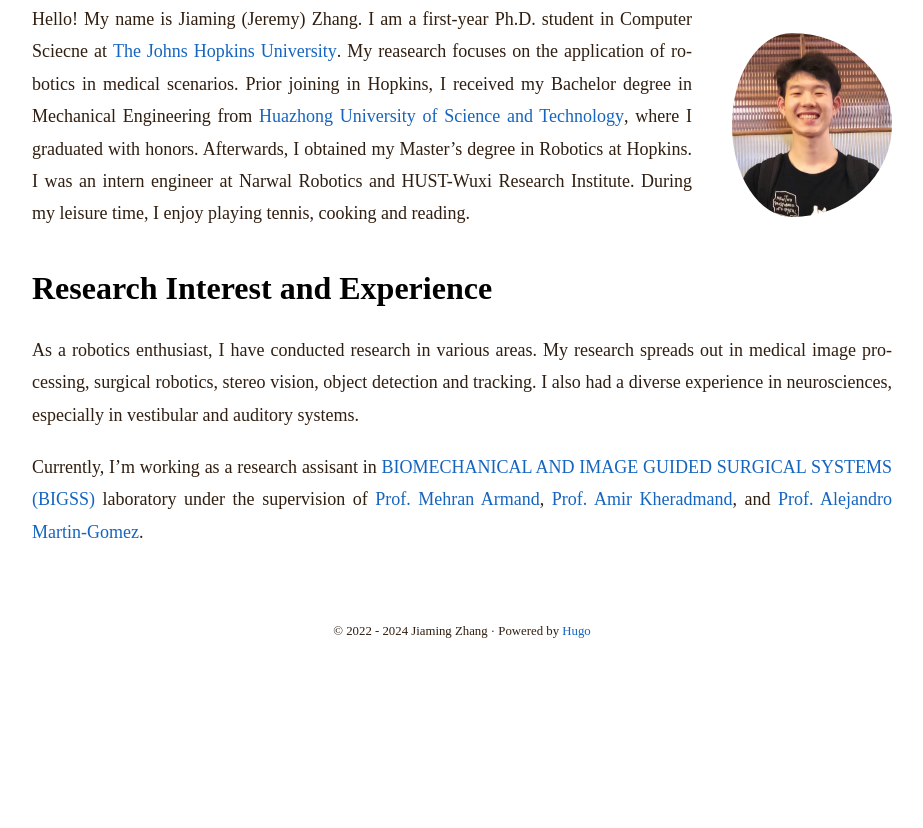
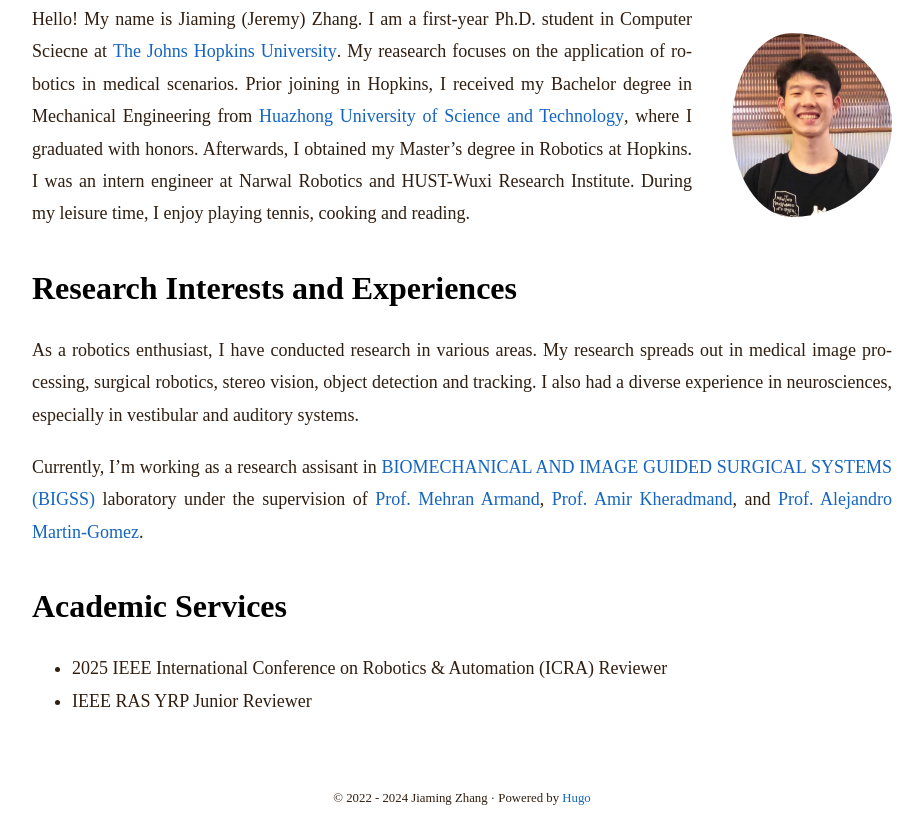
Before and after one commit to jmz3/jmz3.github.io, a plain HTML site: page about/index.html in a window 1280 px wide. Shown: the part 297-1125 px from the top of the page, without its empty margins (178-1101 px from the left). Before the commit the page ends 958 px from the top, so only its background shows below. Drawn offline with Linux system fonts and the light colour scheme; some icons are missing.

Commit message:
update bio

```diff
--- a/about/index.html
+++ b/about/index.html
@@ -191,15 +191,26 @@ slug = "contact" -->
 <img src="/images/IMG_0804.JPG" data-canonical-src="/images/IMG_0804.JPG" width="200"  align="right" style="padding-left: 40px; margin-bottom: 30px; margin-top: 30px; border-radius: 50%"/>
 <!-- <img src="/images/IMG_0804.JPG" data-canonical-src="/images/IMG_0804.JPG" width="200"  align="right" style="margin-bottom: 30px; margin-top: 30px; border-radius: 50%"/> -->
 <p>Hello! My name is Jiaming (Jeremy) Zhang. I am a first-year Ph.D. student in Computer Sciecne at <a href="https://www.jhu.edu/">The Johns Hopkins University</a>. My reasearch focuses on the application of robotics in medical scenarios. Prior joining in Hopkins, I received my Bachelor degree in Mechanical Engineering from <a href="https://www.hust.edu.cn/">Huazhong University of Science and Technology</a>, where I graduated with honors. Afterwards, I obtained my Master&rsquo;s degree in Robotics at Hopkins. I was an intern engineer at Narwal Robotics and HUST-Wuxi Research Institute. During my leisure time, I enjoy playing tennis, cooking and reading.</p>
-<h1 id="research-interest-and-experience">
-  Research Interest and Experience
-  <a class="heading-link" href="#research-interest-and-experience">
+<h1 id="research-interests-and-experiences">
+  Research Interests and Experiences
+  <a class="heading-link" href="#research-interests-and-experiences">
     <i class="fa fa-link" aria-hidden="true" title="Link to heading"></i>
     <span class="sr-only">Link to heading</span>
   </a>
 </h1>
 <p>As a robotics enthusiast, I have conducted research in various areas. My research spreads out in medical image processing, surgical robotics, stereo vision, object detection and tracking. I also had a diverse experience in neurosciences, especially in vestibular and auditory systems.</p>
 <p>Currently, I&rsquo;m working as a research assisant in <a href="https://bigss.lcsr.jhu.edu/">BIOMECHANICAL AND IMAGE GUIDED SURGICAL SYSTEMS (BIGSS)</a> laboratory under the supervision of <a href="https://scholar.google.com/citations?user=0jQj6m4AAAAJ&hl=en">Prof. Mehran Armand</a>, <a href="/">Prof. Amir Kheradmand</a>, and <a href="https://engineering.jhu.edu/faculty/alejandro-martin-gomez/">Prof. Alejandro Martin-Gomez</a>.</p>
+<h1 id="academic-services">
+  Academic Services
+  <a class="heading-link" href="#academic-services">
+    <i class="fa fa-link" aria-hidden="true" title="Link to heading"></i>
+    <span class="sr-only">Link to heading</span>
+  </a>
+</h1>
+<ul>
+<li>2025 IEEE International Conference on Robotics &amp; Automation (ICRA) Reviewer</li>
+<li>IEEE RAS YRP Junior Reviewer</li>
+</ul>
 
   </article>
 </section>
```
